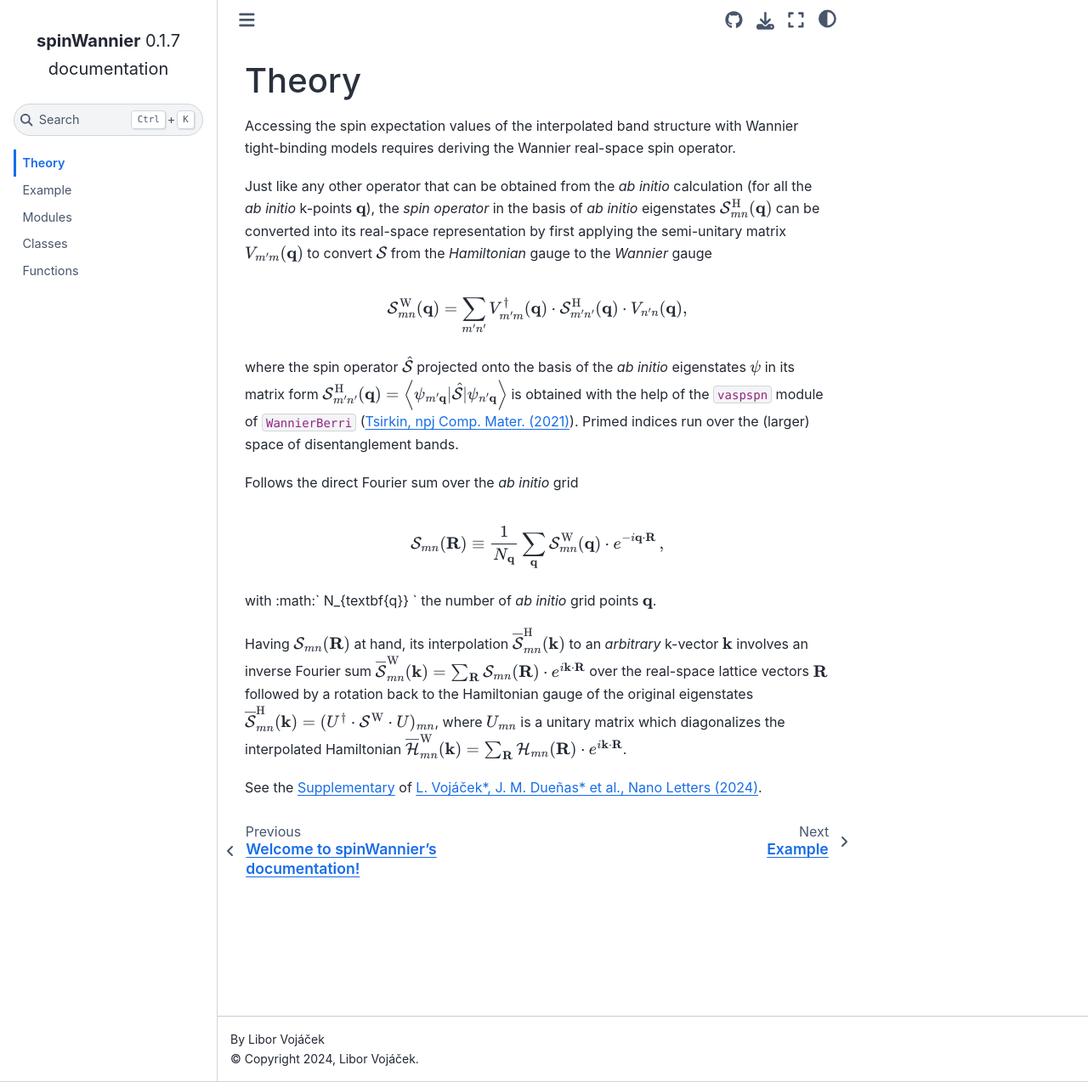
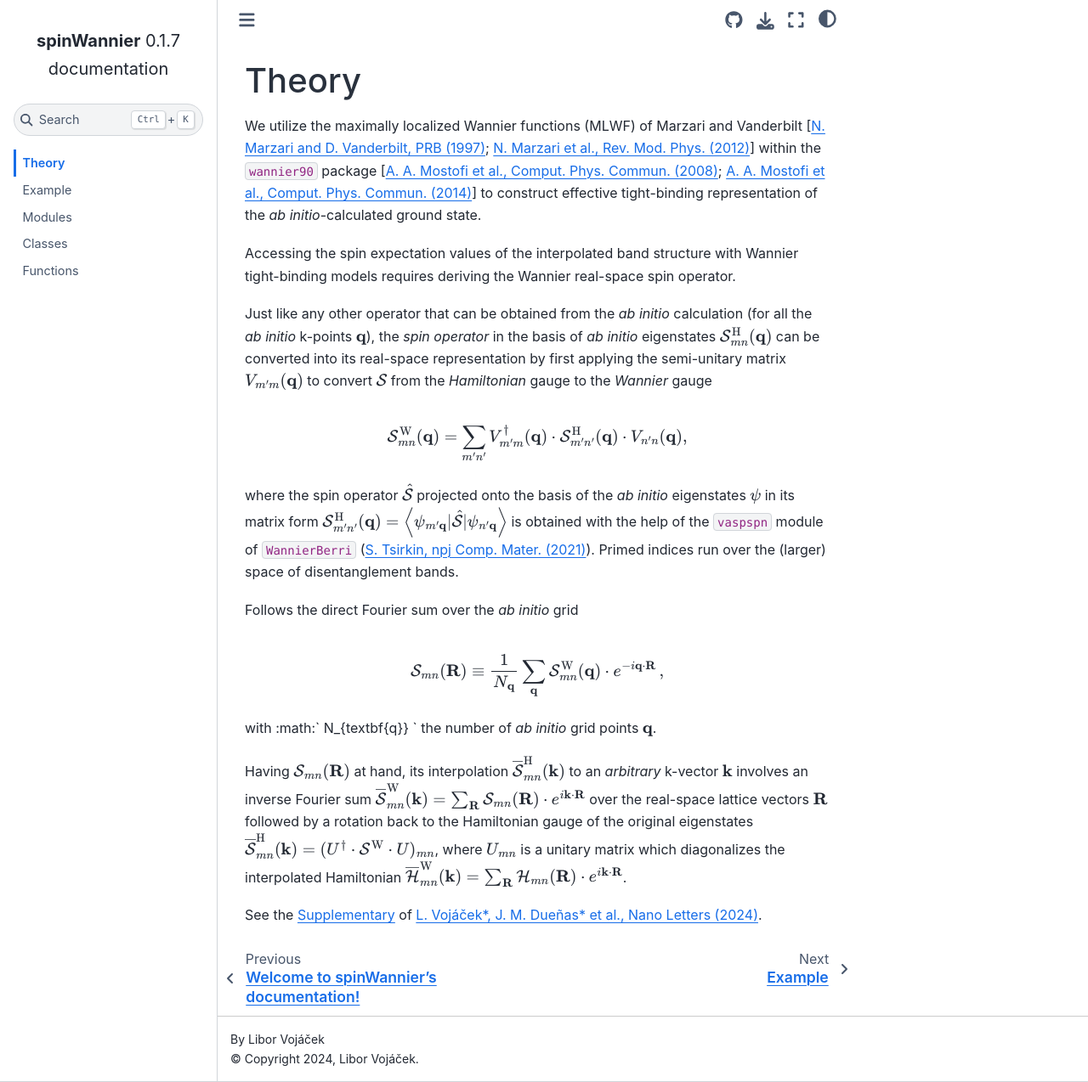
Before and after one commit to liborsold/spinWannier, a Sphinx documentation site: the page built from docs/source/theory.rst, in a window 1280 px wide and 1274 px high. Shown: the whole window at 85% size. Built offline with Sphinx 7.4.7 and the Sphinx Book theme 1.1.4, drawn with Linux system fonts in a browser that asks for light colours.

Commit message:
update theory

```diff
--- a/docs/source/theory.rst
+++ b/docs/source/theory.rst
@@ -1,5 +1,8 @@
 Theory
 =============
+
+We utilize the maximally localized Wannier functions (MLWF) of Marzari and Vanderbilt [`N. Marzari and D. Vanderbilt, PRB (1997) <https://journals.aps.org/prb/abstract/10.1103/PhysRevB.56.12847>`_; `N. Marzari et al., Rev. Mod. Phys. (2012) <https://journals.aps.org/rmp/abstract/10.1103/RevModPhys.84.1419>`_] within the ``wannier90`` package
+[`A. A. Mostofi et al., Comput. Phys. Commun. (2008) <https://www.sciencedirect.com/science/article/pii/S0010465507004936?via%3Dihub>`_; `A. A. Mostofi et al., Comput. Phys. Commun. (2014) <https://www.sciencedirect.com/science/article/pii/S001046551400157X?via%3Dihub>`_] to construct effective tight-binding representation of the *ab initio*-calculated ground state.
 
 Accessing the spin expectation values of the interpolated band structure with Wannier tight-binding models requires deriving the Wannier real-space spin operator.
 
@@ -10,7 +13,7 @@ Just like any other operator that can be obtained from the *ab initio* calculati
         \mathcal{S}_{m n}^{\mathrm{W}}(\textbf{q})=\sum_{m^{\prime} n^{\prime}} V_{m^{\prime} m}^\dagger(\textbf{q}) \cdot \mathcal{S}_{m^{\prime} n^{\prime}}^\mathrm{H}(\textbf{q}) \cdot V_{n^{\prime} n}(\textbf{q}),
     \end{equation}
 
-where the spin operator :math:`\hat{\mathcal{S}}` projected onto the basis of the *ab initio* eigenstates :math:`\psi` in its matrix form :math:`\mathcal{S}_{m^{\prime} n^{\prime}}^\mathrm{H}(\textbf{q}) = \left\langle\psi_{m^{\prime} \textbf{q}}|\hat{\mathcal{S}}| \psi_{n^{\prime} \textbf{q}}\right\rangle` is obtained with the help of the ``vaspspn`` module of ``WannierBerri`` (`Tsirkin, npj Comp. Mater. (2021) <https://www.nature.com/articles/s41524-021-00498-5>`_). Primed indices run over the (larger) space of disentanglement bands.
+where the spin operator :math:`\hat{\mathcal{S}}` projected onto the basis of the *ab initio* eigenstates :math:`\psi` in its matrix form :math:`\mathcal{S}_{m^{\prime} n^{\prime}}^\mathrm{H}(\textbf{q}) = \left\langle\psi_{m^{\prime} \textbf{q}}|\hat{\mathcal{S}}| \psi_{n^{\prime} \textbf{q}}\right\rangle` is obtained with the help of the ``vaspspn`` module of ``WannierBerri`` (`S. Tsirkin, npj Comp. Mater. (2021) <https://www.nature.com/articles/s41524-021-00498-5>`_). Primed indices run over the (larger) space of disentanglement bands.
 
 Follows the direct Fourier sum over the *ab initio* grid
 
```
Also changed, not shown: 5 other files.
